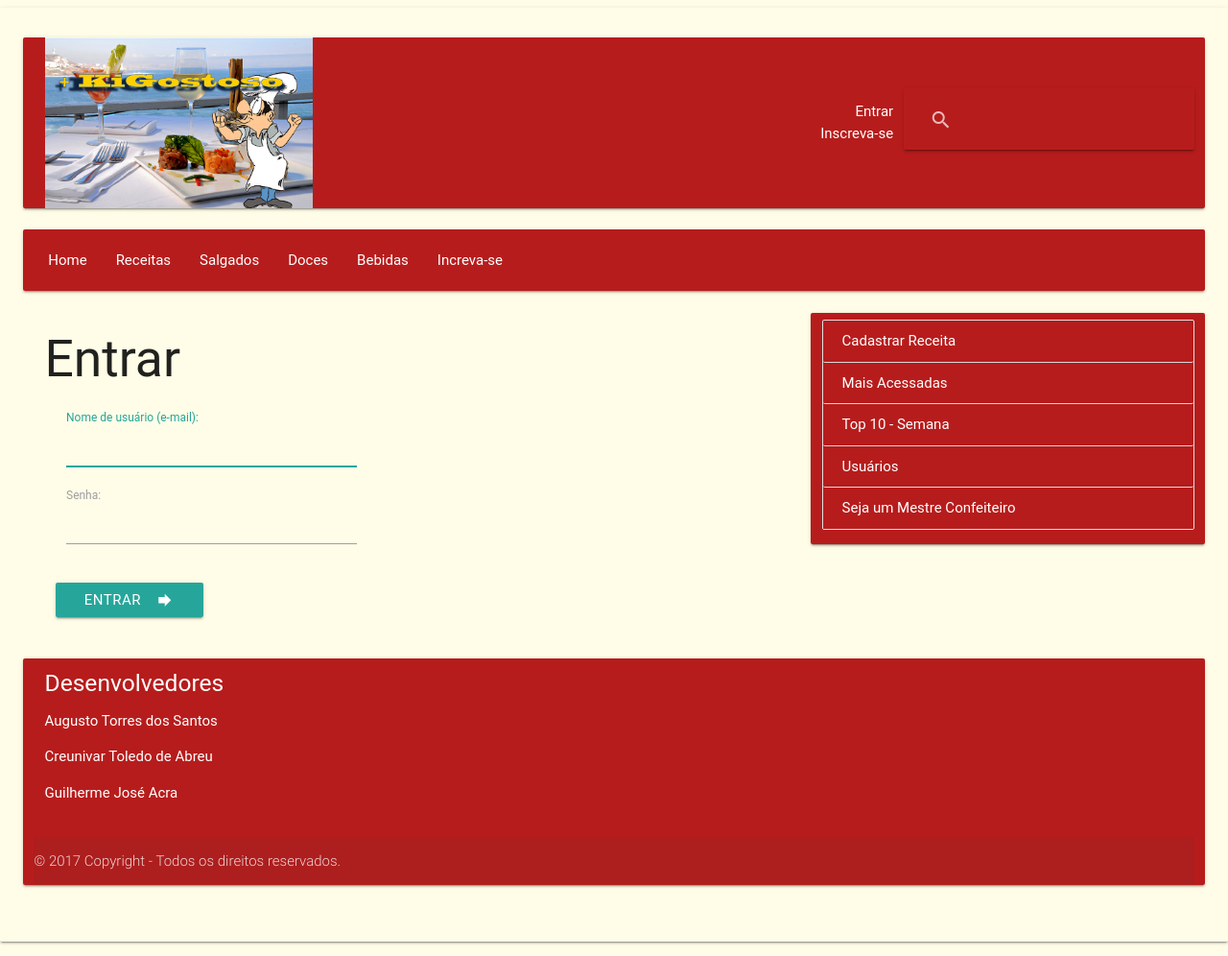
After one commit to gacra/Trabalho-Web, a Django app: page /home/entrar/ in a window 1280 px wide. The commit adds this page. Shown: the whole page at 96% size. Run offline with Django 3.2, Linux system fonts and the light colour scheme; parts of the project's set-up code (start-up, migrations or seed data) failed here and were passed over; some web fonts are replaced.

Commit message:
Receita detalhada e autenticação

```diff
--- a/BackEnd/site_receitas/serializers.py
+++ b/BackEnd/site_receitas/serializers.py
@@ -28,7 +28,7 @@
 
     imagens = ImagemSerializer(many=True)
     ingredientes = IngredienteSerializer(many=True)
-    comentarios = ComentarioSerializer(many=True)
+    comentarios = ComentarioSerializer(many=True, read_only=True)
 
     class Meta:
         model = Receita
--- a/BackEnd/site_receitas/static/js/enviar_receita.js
+++ b/BackEnd/site_receitas/static/js/enviar_receita.js
@@ -76,6 +76,8 @@
 
 			$.post('http://127.0.0.1:8000/home/cadastroReceitaJson/?format=json', teste, function(data, textStatus, xhr) {
 				console.log(data)
+				console.log("http://127.0.0.1:8000/home/xml/"+data['id']);
+				window.location.replace("http://127.0.0.1:8000/home/xml/"+data['id']);
 			}).fail(function (data, textStatus, xhr) {
 				console.log(data)
 			});
--- a/BackEnd/site_receitas/templates/base.html
+++ b/BackEnd/site_receitas/templates/base.html
@@ -29,8 +29,17 @@
         </div>
 
         <div class="links_cadastro col s6 m6 l6">
-          <!--Colocar nos href os caminhos para as respectivas páginas após incluir os urls.-->
-          <p style="text-align: right;"><a href="" class="white-text">Entrar</a><br/><a href="{% url 'site_receitas:Cadastrar Usuario' %}" class="white-text">Inscreva-se</a></p>
+          <p style="text-align: right;" class="white-text">
+          {% if user.is_authenticated %}
+          Bem vindo, {{ user.nome }}
+          <br/>
+          <a href="{% url 'site_receitas:sair' %}" class="white-text">Sair</a>
+          {% else %}
+          <a href="{% url 'site_receitas:entrar' %}" class="white-text">Entrar</a>
+          <br/>
+          <a href="{% url 'site_receitas:Cadastrar Usuario' %}" class="white-text">Inscreva-se</a>
+          {% endif %}
+          </p>
         </div>
 
         <nav class="nav-wrapper col s3 m3 l3 card-panel red darken-4 valign-wrapper">
@@ -51,7 +60,7 @@
           <ul id="nav-mobile" class="left hide-on-med-and-down">
             <!--Colocar nos href os caminhos para as respectivas páginas após incluir os urls.-->
             <li><a href="{% url 'site_receitas:home' %}">Home</a></li>
-            <li><a href="">Receitas</a></li>
+            <li><a href="{% url 'site_receitas:home' %}">Receitas</a></li>
             <li><a href="{% url 'site_receitas:Salgados' %}">Salgados</a></li>
             <li><a href="{% url 'site_receitas:Doces' %}">Doces</a></li>
             <li><a href="{% url 'site_receitas:Bebidas' %}">Bebidas</a></li>
--- /dev/null
+++ b/BackEnd/site_receitas/templates/entrar.html
@@ -0,0 +1,34 @@
+{% extends "base.html" %}
+
+{% block content %}
+<section class="col s12 m8 l8">
+        <div class="row">
+            <h2>Entrar</h2>
+            <p class="red-text">{{ errors }}</p>
+            <form action="{% url 'site_receitas:entrar' %}" method="post" class="col s12">
+                {% csrf_token %}
+                <div class="row">
+                    <!--Nome de usuário-->
+                    <div class="input-field col s12 m8">
+                        <input class="validate" type="email" id="usuario" name="nome_usuario" size="30" maxlength="50" required title="Precisa ser um e-mail" autofocus>
+                        <label class="active" for="usuario" data-error="Usuário é um e-mail">
+                            Nome de usuário (e-mail):
+                        </label>
+                    </div>
+                    <!--Senha-->
+                    <div class="input-field col s12 m8">
+                        <input class="validate" type="password" name="senha" id="senha" size="15" maxlength="15" required pattern=".{8,}" title="8 ou mais caracteres">
+                        <label class="active" for="senha" data-error="Mínimo de 8 caracteres">
+                            Senha:
+                        </label>
+
+                    </div>
+                </div>
+
+                <button class="btn waves-effect waves-light" type="submit" name="action">Entrar
+                <i class="material-icons right">forward</i>
+            </button>
+            </form>
+        </div>
+</section>
+{% endblock content %}
--- a/BackEnd/site_receitas/urls.py
+++ b/BackEnd/site_receitas/urls.py
@@ -3,11 +3,14 @@
 
 urlpatterns = [
     url(r'^$', views.Home.as_view(), name='home'),
-    url(r'cadastroUsuario/', views.CadastroUsuario.as_view(), name="Cadastrar Usuario"),
-    url(r'cadastroReceitaJson/', views.CadastroReceita.as_view(), name="Cadastrar Receita"),
-    url(r'cadastroReceita/', views.cadastroRender, name="TelaCadastrarReceita"),
-    url(r'doces/', views.ExibirReceitasDoces.as_view(), name="Doces"),
-    url(r'salgados/', views.ExibirReceitasSalgados.as_view(), name="Salgados"),
-    url(r'bebidas/', views.ExibirReceitasBebidas.as_view(), name="Bebidas"),
-    url(r'xml/(?P<id>\d+)/$', views.detalheReceitaXML, name="xml"),
+    url(r'^cadastroUsuario/', views.CadastroUsuario.as_view(), name="Cadastrar Usuario"),
+    url(r'^cadastroReceitaJson/', views.CadastroReceita.as_view(), name="Cadastrar Receita"),
+    url(r'^cadastroReceita/', views.cadastroRender, name="TelaCadastrarReceita"),
+    url(r'^doces/', views.ExibirReceitasDoces.as_view(), name="Doces"),
+    url(r'^salgados/', views.ExibirReceitasSalgados.as_view(), name="Salgados"),
+    url(r'^bebidas/', views.ExibirReceitasBebidas.as_view(), name="Bebidas"),
+    url(r'^(?P<id>\d+)/$', views.detalheReceita, name="detalheReceita"),
+    url(r'^(?P<tipo>xml|simples)/(?P<id>\d+)/$', views.detalheReceita, name="simples_xml"),
+    url(r'^entrar/$', views.entrar, name='entrar'),
+    url(r'^sair/$', views.sair, name='sair'),
 ]
--- a/BackEnd/site_receitas/views.py
+++ b/BackEnd/site_receitas/views.py
@@ -2,14 +2,14 @@
 from __future__ import unicode_literals
 
 from django.shortcuts import render
-from rest_framework import viewsets
 from rest_framework.views import APIView
 from rest_framework.response import Response
 from rest_framework import status
-from django.http import Http404
-from rest_framework.renderers import TemplateHTMLRenderer, BaseRenderer
-from django.http import Http404
+from rest_framework.renderers import TemplateHTMLRenderer
+from django.http import Http404, HttpResponseRedirect
 import json
+from django.contrib.auth import authenticate, login, logout
+from django.core.urlresolvers import reverse
 
 from .models import *
 from .serializers import *
@@ -21,11 +21,11 @@
     template_name = 'index.html'
 
     def get(self, request, format=None):
-        doces = Receita.objects.filter(categoria="d")[:3]
+        doces = Receita.objects.filter(categoria="d").order_by('-dataCadastro')[:3]
         serielizer_doces = ReceitaSerializer(doces, many=True)
-        salgados = Receita.objects.filter(categoria="s")[:3]
+        salgados = Receita.objects.filter(categoria="s").order_by('-dataCadastro')[:3]
         serielizer_salgados = ReceitaSerializer(salgados, many=True)
-        bebidas = Receita.objects.filter(categoria="b")[:3]
+        bebidas = Receita.objects.filter(categoria="b").order_by('-dataCadastro')[:3]
         serielizer_bebidas = ReceitaSerializer(bebidas, many=True)
 
         context = {
@@ -37,13 +37,13 @@
 
 class CadastroUsuario(APIView):
 
-    renderer_classes = [TemplateHTMLRenderer,]
-    template_name = 'cadastroUsuario.html'
-
     def get(self, request, format=None):
-        return Response()
+        usuarios = Usuario.objects.all()
+        serializer = UsuarioSerializer(usuarios, many=True)
+        return Response(serializer.data)
 
     def post(self, request, format=None):
+        print(request.data)
         serializer = UsuarioSerializer(data=request.data)
         if serializer.is_valid():
             serializer.save()
@@ -51,7 +51,11 @@
         return Response(serializer.errors, status=status.HTTP_400_BAD_REQUEST)
 
 def cadastroRender(request):
-    return render(request, 'cadastroReceita.html')
+    if request.user.is_authenticated:
+        return render(request, 'cadastroReceita.html')
+    else:
+        context = {'errors': 'É necessário entrar para cadastrar uma receita'}
+        return render(request, 'entrar.html', context)
 
 class CadastroReceita(APIView):
 
@@ -73,7 +77,7 @@
     template_name = 'doces.html'
 
     def get(self, request, format=None):
-        doces = Receita.objects.filter(categoria="d")
+        doces = Receita.objects.filter(categoria="d").order_by('-dataCadastro')
         serielizer = ReceitaSerializer(doces, many=True)
         print(serielizer.data)
         return Response({'doces': serielizer.data})
@@ -84,7 +88,7 @@
     template_name = 'salgados.html'
 
     def get(self, request, format=None):
-        salgados = Receita.objects.filter(categoria="s")
+        salgados = Receita.objects.filter(categoria="s").order_by('-dataCadastro')
         serializer = ReceitaSerializer(salgados, many=True)
         return Response({'salgados': serializer.data})
 
@@ -93,14 +97,38 @@
     template_name = 'bebidas.html'
 
     def get(self, request, format=None):
-        bebidas = Receita.objects.filter(categoria="b")
+        bebidas = Receita.objects.filter(categoria="b").order_by('-dataCadastro')
         serializer = ReceitaSerializer(bebidas, many=True)
         return Response({'bebidas': serializer.data})
 
-def detalheReceitaXML(request, id):
+def detalheReceita(request, id, tipo = ''):
     try:
         receita = Receita.objects.get(id=id)
     except Receita.DoesNotExist:
         raise Http404
     serializer = ReceitaSerializer(receita)
-    return render(request, 'receita.xml', {'receita': serializer.data}, content_type="application/xhtml+xml")
+    if tipo == 'xml':
+        return render(request, 'receita.xml', {'receita': serializer.data}, content_type="application/xhtml+xml")
+    elif tipo == 'simples':
+        return render(request, 'simples.html', {'receita': serializer.data})
+    else:
+        return render(request, 'detalheReceita.html', {'receita': serializer.data})
+
+def entrar(request):
+    if request.method != 'POST':
+        context = {'errors': ''}
+        return render(request, 'entrar.html', context)
+    else:
+        username = request.POST['nome_usuario']
+        password = request.POST['senha']
+        user = authenticate(request, username=username, password=password)
+        if user is not None:
+            login(request, user)
+            return HttpResponseRedirect(reverse('site_receitas:home'))
+        else:
+            context = {'errors': 'E-mail ou senha incorretos.'}
+            return render(request, 'entrar.html', context)
+
+def sair(request):
+    logout(request)
+    return HttpResponseRedirect(reverse('site_receitas:home'))
```
Also changed, not shown: BackEnd/site_receitas/static/js/simples.js (added, +11 -0 lines), BackEnd/site_receitas/templates/cadastroReceita.html (+5 -5 lines), BackEnd/site_receitas/templates/detalheReceita.html (added, +34 -0 lines), BackEnd/site_receitas/templates/index.html (+6 -6 lines), BackEnd/site_receitas/templates/simples.html (added, +41 -0 lines), BackEnd/db.sqlite3, BackEnd/static/images/7b5d3c7b-aa03-42ec-8f3d-04193c03e838.jpeg (added), BackEnd/static/images/8cb1cde6-9bd9-4382-ad32-f65fff0b2518.jpeg (added), BackEnd/static/images/a9a38c47-0d7f-4208-a6eb-1bb437e9733c.jpeg (added), BackEnd/static/images/ae347aed-2efa-48aa-8b54-fdc02d8518f5.jpeg (added).
